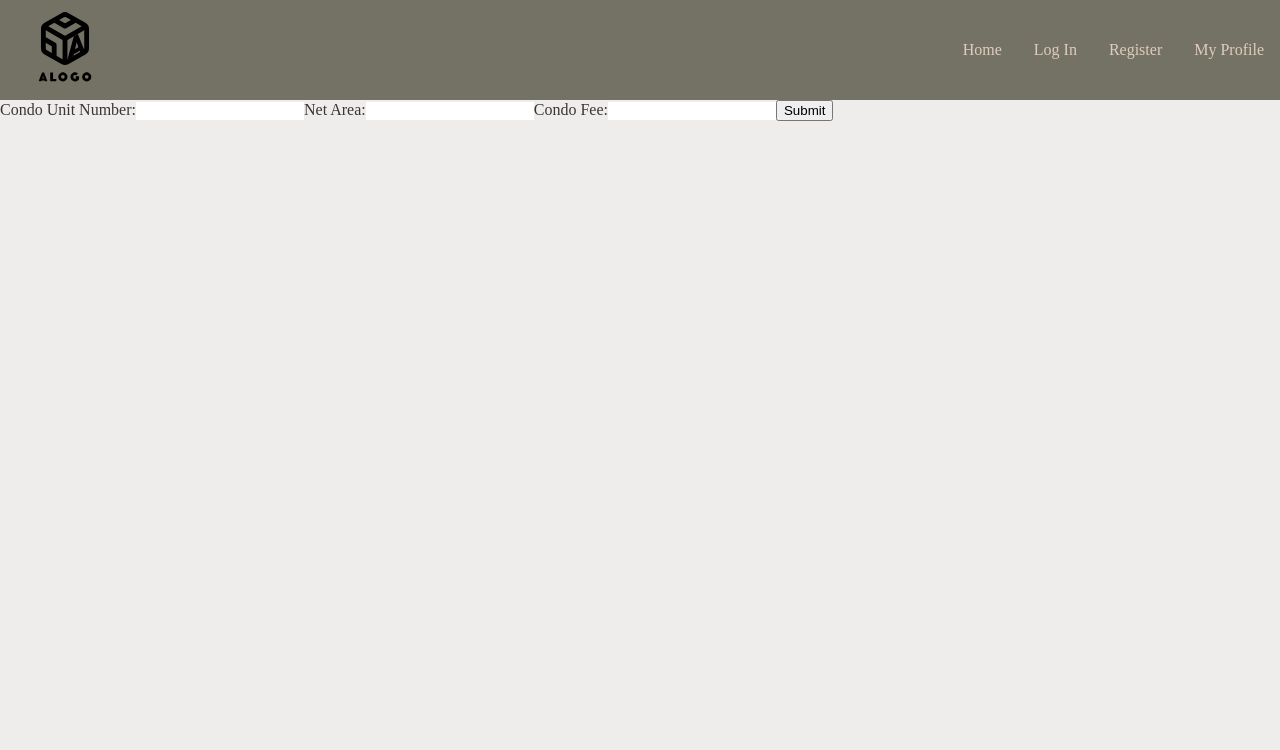
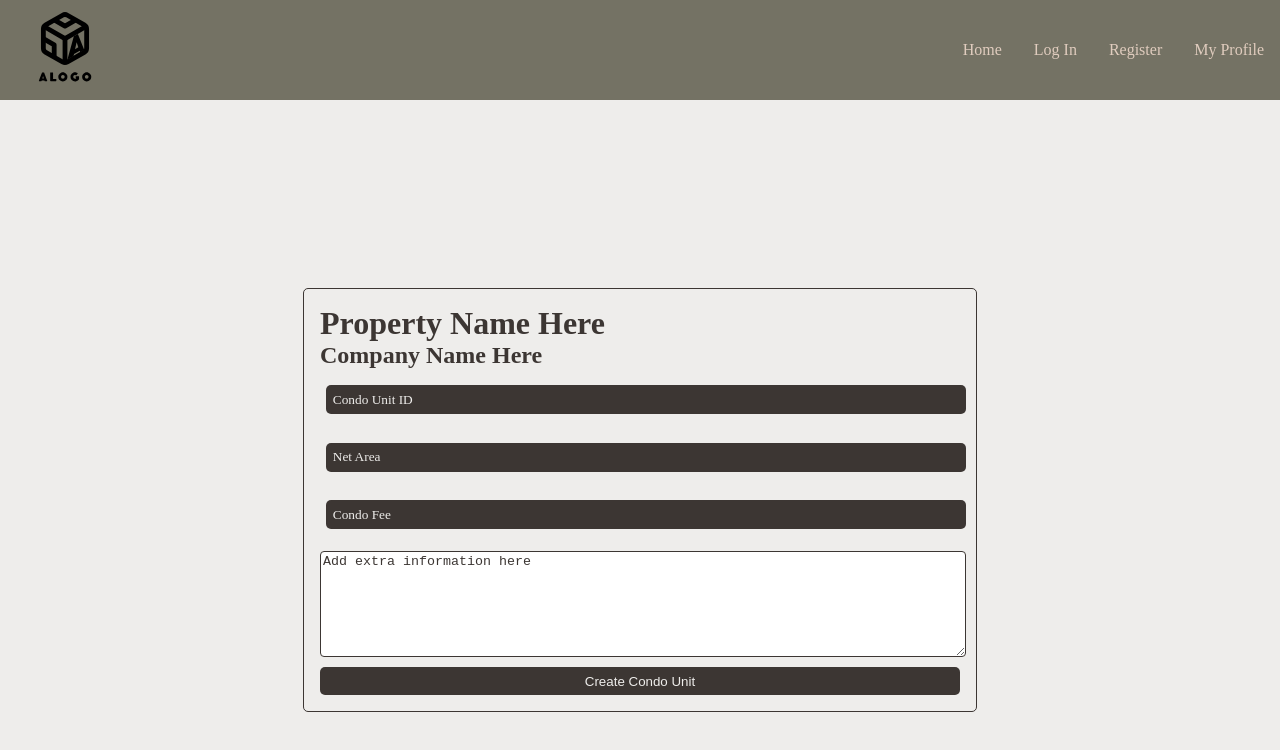
Before and after one commit to Ahmad-Elmahallawy/iCondo, a React (Create React App) app in the folder frontend/: page /CondoCreation in a window 1280 px wide. Shown: the top 750 px of the page. Built offline with nearby package versions, Linux system fonts and the light colour scheme; no server answers.

Commit message:
finished frontend for creating condo unit

```diff
--- a/frontend/src/App.tsx
+++ b/frontend/src/App.tsx
@@ -49,7 +49,7 @@ function App() {
         />
         <Route path="PropertiesList" element={<PropertiesListPage />} />
         <Route
-          path="CondoProfileLandingPage"
+          path="CondoProfile"
           element={<CondoProfileLandingPage />}
         />
         <Route path="CondoCreation" element={<CondoCreationLandingPage />} />
--- a/frontend/src/Components/Common/ValidationSchema.ts
+++ b/frontend/src/Components/Common/ValidationSchema.ts
@@ -32,6 +32,11 @@ export const loginValidationSchema = Yup.object({
 
 export const condoValidationSchema = Yup.object({
   unitNumber: Yup.string().required("Required"),
-  netArea: Yup.number().required("Required"),
-  condoFee: Yup.number().required("Required"),
+  netArea: Yup.string()
+    .required("Required")
+    .matches(/^[0-9]+$/, "Net Area must be a number"),
+
+  condoFee: Yup.string()
+    .required("Required")
+    .matches(/^[0-9]+$/, "Condo Fee must be a number"),
 });
--- a/frontend/src/Components/CondoProfile/CondoCreation.tsx
+++ b/frontend/src/Components/CondoProfile/CondoCreation.tsx
@@ -1,7 +1,9 @@
+// CondoCreation.js
 import React from "react";
 import { useFormik } from "formik";
 import { condoInitialValues } from "../Common/InitialValues";
 import { condoValidationSchema } from "../Common/ValidationSchema";
+import "../../Style/CondoProfileStyle/CondoCreationStyle.css";
 
 const CondoCreation = () => {
   const formik = useFormik({
@@ -11,47 +13,62 @@ const CondoCreation = () => {
       console.log(values); // Handle form submission
     },
   });
+
   return (
     <div className="condo-creation-form-container">
-      <div className="condo-creation-property-name-and-company-name"></div>
+      <div className="condo-creation-property-name-and-company-name">
+        <h1>Property Name Here</h1>
+        <h2>Company Name Here</h2>
+      </div>
       <form onSubmit={formik.handleSubmit}>
-        <label>
-          Condo Unit Number:
+        <div className="condo-creation-wrapper">
           <input
             type="text"
             name="unitNumber"
             value={formik.values.unitNumber}
             onChange={formik.handleChange}
+            placeholder="Condo Unit ID"
           />
-          {formik.errors.unitNumber && formik.touched.unitNumber && (
-            <div>{formik.errors.unitNumber}</div>
+          {formik.touched.unitNumber && formik.errors.unitNumber ? (
+            <p className="error-msg">{formik.errors.unitNumber}</p>
+          ) : (
+            <p className="error-msg-alternative"></p>
           )}
-        </label>
-        <label>
-          Net Area:
+        </div>
+        <div className="condo-creation-wrapper">
           <input
-            type="number"
+            type="text"
             name="netArea"
+            placeholder="Net Area"
             value={formik.values.netArea}
             onChange={formik.handleChange}
           />
-          {formik.errors.netArea && formik.touched.netArea && (
-            <div>{formik.errors.netArea}</div>
+          {formik.touched.netArea && formik.errors.netArea ? (
+            <p className="error-msg">{formik.errors.netArea}</p>
+          ) : (
+            <p className="error-msg-alternative"></p>
           )}
-        </label>
-        <label>
-          Condo Fee:
+        </div>
+        <div className="condo-creation-wrapper">
           <input
-            type="number"
+            type="text"
             name="condoFee"
+            placeholder="Condo Fee"
             value={formik.values.condoFee}
             onChange={formik.handleChange}
           />
-          {formik.errors.condoFee && formik.touched.condoFee && (
-            <div>{formik.errors.condoFee}</div>
+          {formik.touched.condoFee && formik.errors.condoFee ? (
+            <p className="error-msg">{formik.errors.condoFee}</p>
+          ) : (
+            <p className="error-msg-alternative"></p>
           )}
-        </label>
-        <button type="submit">Submit</button>
+        </div>
+        <textarea
+          className="extra-information-textarea"
+          name="extraInformation"
+          placeholder="Add extra information here"
+        />
+        <button type="submit">Create Condo Unit</button>
       </form>
     </div>
   );
--- a/frontend/src/Pages/CondoCreationLandingPage.tsx
+++ b/frontend/src/Pages/CondoCreationLandingPage.tsx
@@ -1,9 +1,10 @@
 import React from "react";
 import CondoCreation from "../Components/CondoProfile/CondoCreation";
+import "../Style/LandingPageStyle/CondoCreationLandingPageStyle.css";
 
 const CondoCreationLandingPage = () => {
   return (
-    <div>
+    <div className="condo-creation-landing-page-container">
       <CondoCreation />
     </div>
   );
--- /dev/null
+++ b/frontend/src/Style/CondoProfileStyle/CondoCreationStyle.css
@@ -0,0 +1,68 @@
+.condo-creation-form-container {
+  display: inline-block;
+  flex-direction: column;
+  padding: 1rem;
+  border: 1px solid var(--color4);
+  justify-content: center;
+  align-items: center;
+  text-align: left;
+  border-radius: 5px;
+  width: 50%;
+}
+
+.condo-creation-form-container form {
+  display: flex;
+  flex-direction: column;
+}
+
+.condo-creation-form-container h1,
+.condo-creation-form-container h2 {
+  margin: 0;
+}
+
+.condo-creation-form-container h2 {
+  margin-bottom: 10px;
+}
+
+.condo-creation-form-container form input {
+  margin: 0;
+  background-color: var(--color4);
+  color: var(--color1);
+  width: 100%;
+  padding: 0.4rem;
+  border-radius: 5px;
+}
+
+.condo-creation-wrapper {
+  padding: 0.4rem;
+}
+.condo-creation-form-container form input::placeholder {
+  color: var(--color1);
+}
+
+.extra-information-textarea {
+  width: 100%;
+  height: 100px;
+  border: 1px solid var(--color4);
+  border-radius: 4px;
+  resize: vertical;
+  overflow-y: hidden;
+  outline: 0;
+  margin-bottom: 10px;
+}
+
+.extra-information-textarea::placeholder {
+  color: var(--color4);
+}
+
+.condo-creation-form-container form button {
+  background-color: var(--color4);
+  color: var(--color1);
+  border-radius: 5px;
+  border: none;
+  padding: 0.4rem;
+}
+
+.condo-creation-form-container form button:hover {
+  cursor: pointer;
+}
--- a/frontend/src/Style/CondoProfileStyle/CondoInfoFieldStyle.css
+++ b/frontend/src/Style/CondoProfileStyle/CondoInfoFieldStyle.css
@@ -12,11 +12,11 @@
 }
 
 .input-label,
-.condoProfileContainer input[type="text"] {
+.condoProfileContainer input {
   font-size: 16px;
 }
 
-.condoProfileContainer input[type="text"] {
+.condoProfileContainer input {
   flex: 1;
   color: var(--color4);
   border-radius: 4px;
--- /dev/null
+++ b/frontend/src/Style/LandingPageStyle/CondoCreationLandingPageStyle.css
@@ -0,0 +1,6 @@
+.condo-creation-landing-page-container {
+  display: flex;
+  justify-content: center;
+  align-items: center;
+  min-height: 100vh;
+}
--- a/frontend/src/Style/root.css
+++ b/frontend/src/Style/root.css
@@ -34,6 +34,8 @@ input,
 select {
   border: none;
   font-family: "inria-serif" !important;
+  padding-block: 0;
+  padding-inline: 0;
 }
 
 a {
```
